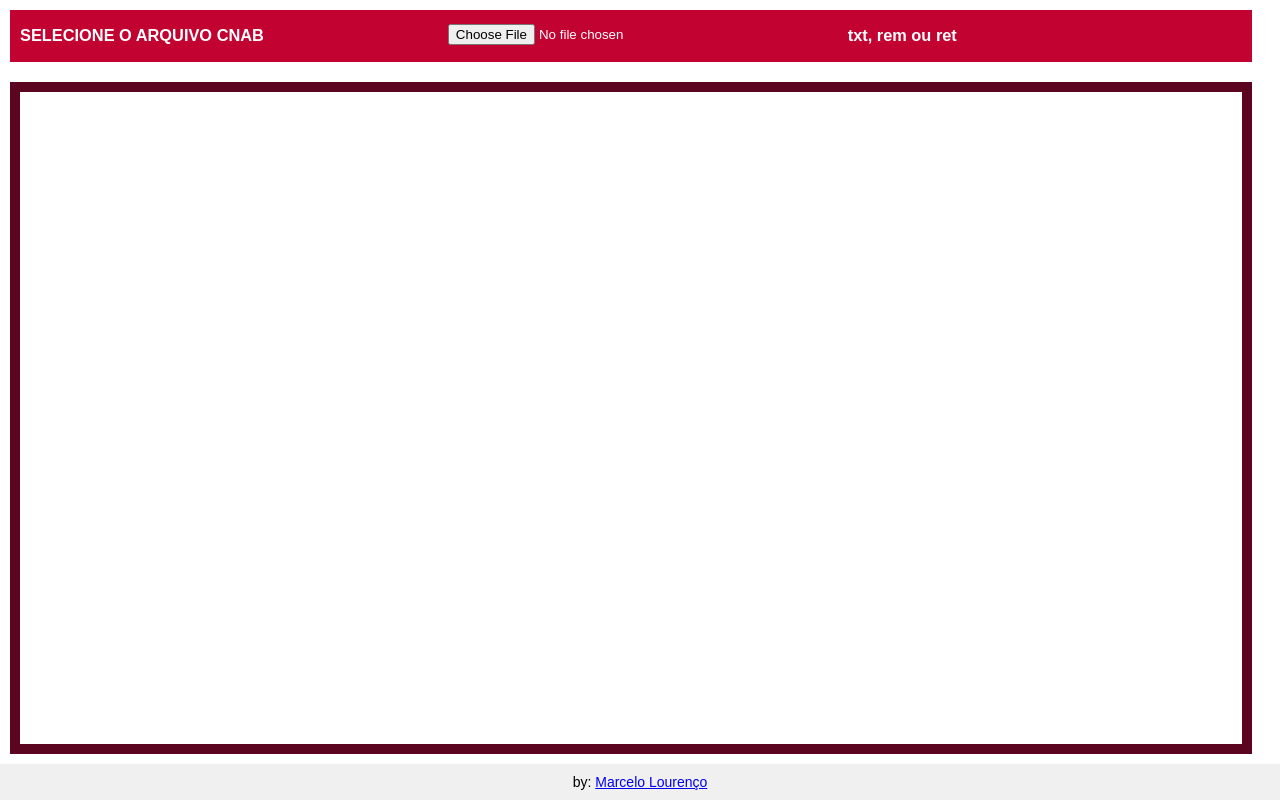
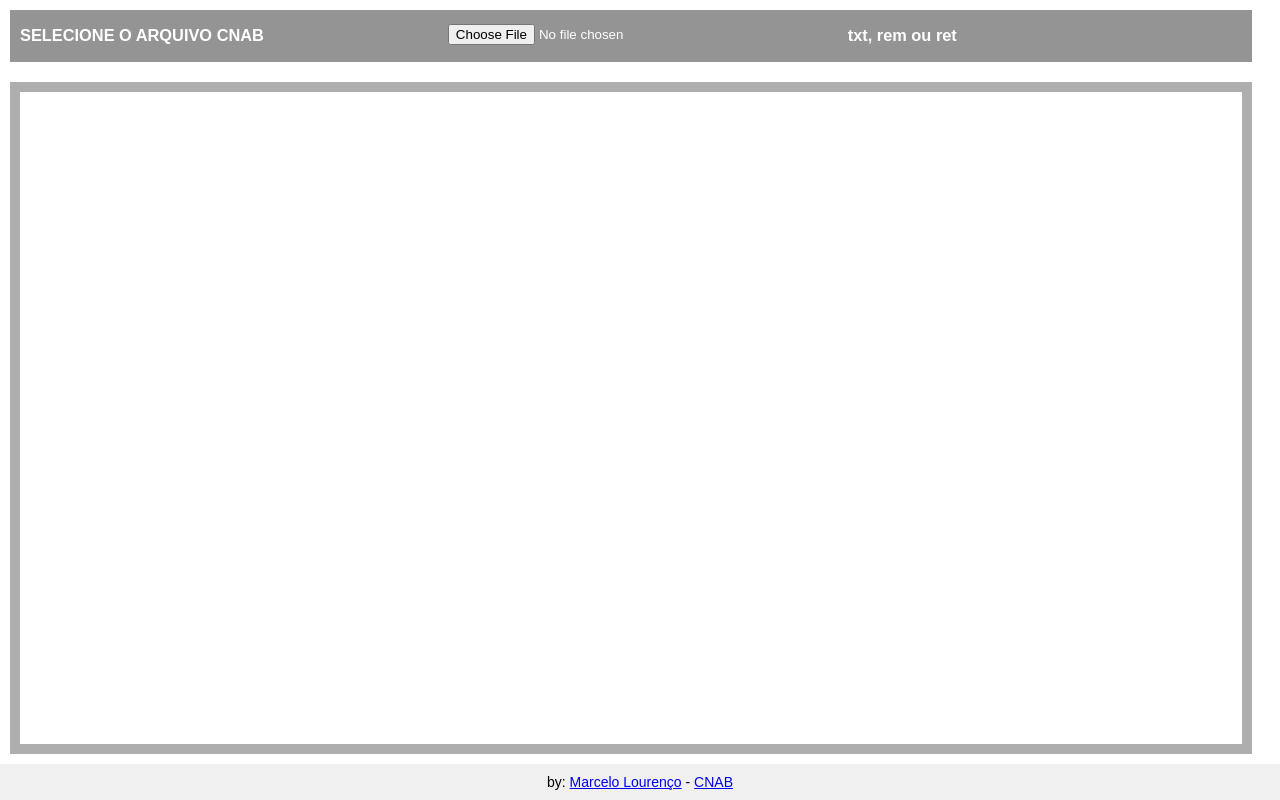
Before and after one commit to marcelo-lourenco/cnab, a website: page index.html in a window 1280 px wide. Drawn offline with Linux system fonts and the light colour scheme.

Commit message:
Update index.html

```diff
--- a/index.html
+++ b/index.html
@@ -26,7 +26,7 @@
 
     header {
       display: flex;
-      background: #c20332;
+      background: #949494; /* #c20332 */
       color: #ffffff;
       margin: 10px;
       width: 97%;
@@ -47,7 +47,7 @@
       overflow: auto;
       margin: 10px;
       width: 97%;
-      background-color: #5c0521;
+      background-color: #aeaeae; /* #5c0521 */
     }
 
     #fileInput {
@@ -95,7 +95,7 @@
       <div id="conteudoColorido" class="conteudo-inicial" readonly onclick="exibirTooltip(event, '')"></div>
     </main>
     <footer>
-      by: <a href="https://github.com/Marcelo-Lourenco">Marcelo Lourenço</a>
+      by: <a href="https://github.com/Marcelo-Lourenco">Marcelo Lourenço</a> - <a href="https://github.com/Marcelo-Lourenco/cnab">CNAB</a>
     </footer>
   </div>
   <script>
```
